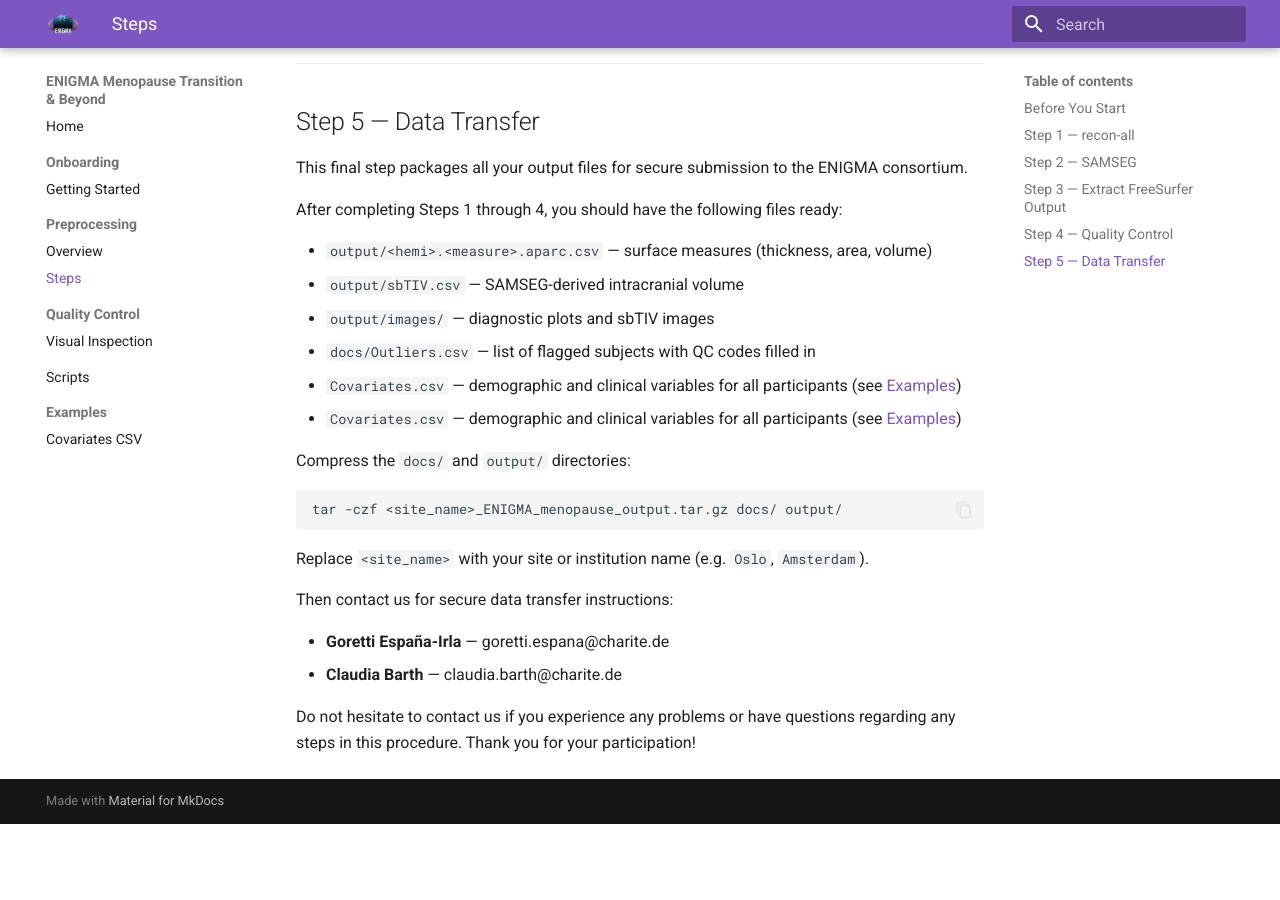
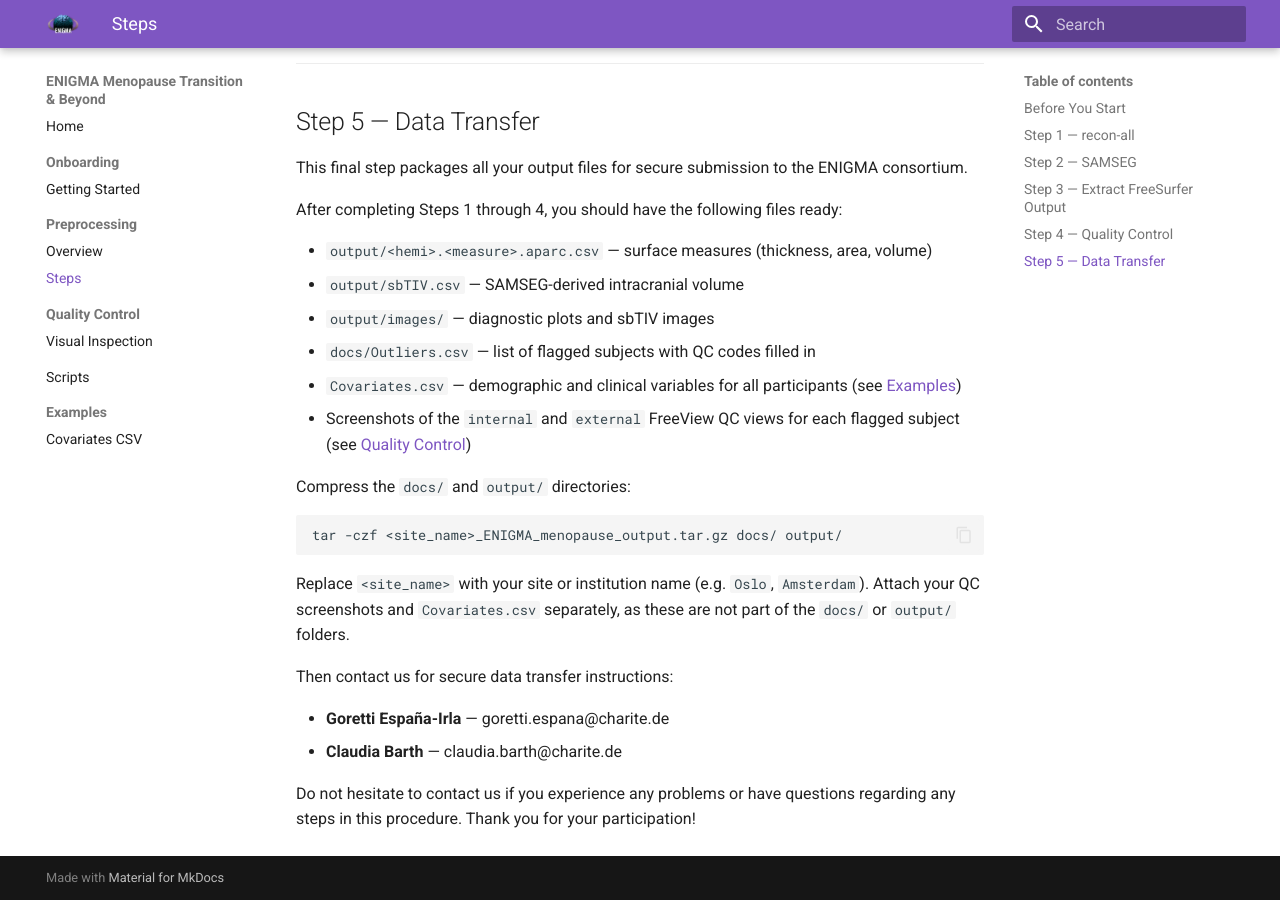
Before and after one commit to gorettiei/enigma-menopause-docs, an MkDocs documentation site: the page built from docs/preprocessing/steps.md, in a window 1280 px wide and 900 px high, scrolled down 4429 px. Built offline with MkDocs 1.6.1 and Material for MkDocs 9.7.7, drawn with Linux system fonts in a browser that asks for light colours; before the commit the page ends 5253 px from its top, so only the background shows below that.

Commit message:
Fix duplicate Covariates entry and add QC screenshots to checklist

````diff
--- a/docs/preprocessing/steps.md
+++ b/docs/preprocessing/steps.md
@@ -188,7 +188,7 @@ After completing Steps 1 through 4, you should have the following files ready:
 - `output/images/` — diagnostic plots and sbTIV images
 - `docs/Outliers.csv` — list of flagged subjects with QC codes filled in
 - `Covariates.csv` — demographic and clinical variables for all participants (see [Examples](../examples/covariates.md))
-- `Covariates.csv` — demographic and clinical variables for all participants (see [Examples](../examples/covariates.md))
+- Screenshots of the `internal` and `external` FreeView QC views for each flagged subject (see [Quality Control](../qc/visual-inspection.md))
 
 Compress the `docs/` and `output/` directories:
 
@@ -196,7 +196,7 @@ Compress the `docs/` and `output/` directories:
 tar -czf <site_name>_ENIGMA_menopause_output.tar.gz docs/ output/
 ```
 
-Replace `<site_name>` with your site or institution name (e.g. `Oslo`, `Amsterdam`).
+Replace `<site_name>` with your site or institution name (e.g. `Oslo`, `Amsterdam`). Attach your QC screenshots and `Covariates.csv` separately, as these are not part of the `docs/` or `output/` folders.
 
 Then contact us for secure data transfer instructions:
 
````
